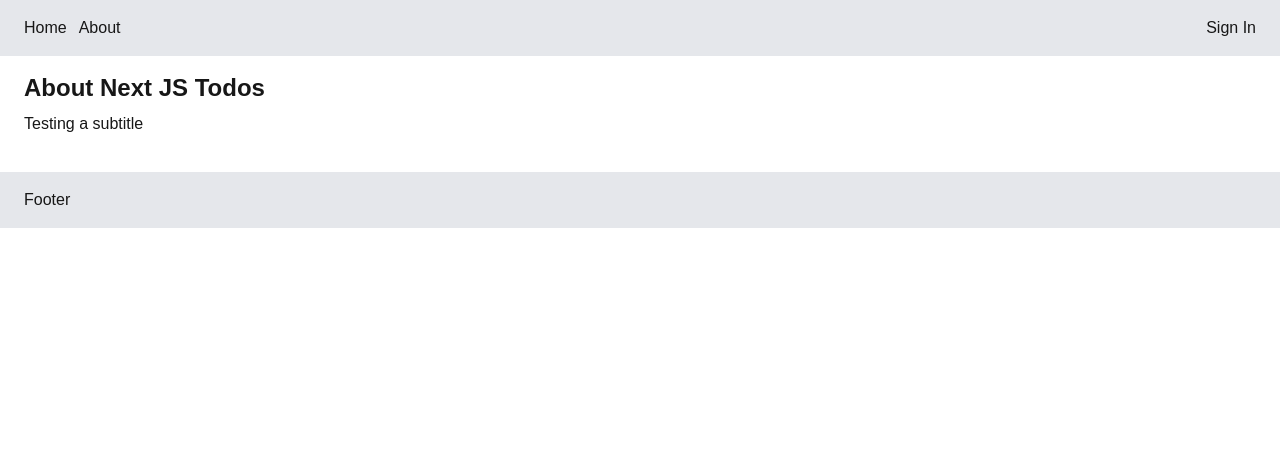
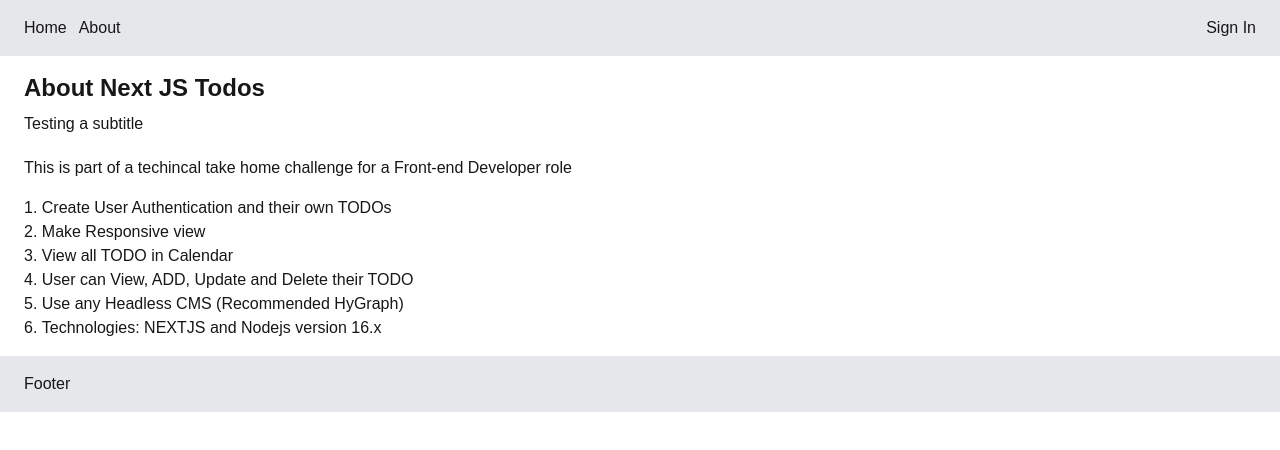
Before and after one commit to Julian1936/next-todo, a Next.js app: page /about in a window 1280 px wide. Shown: the top 450 px of the page. Built offline with nearby package versions, Linux system fonts and the light colour scheme; no server answers.

Commit message:
feat: enhance About page with additional details and update Home page title to include user's first name

```diff
--- a/app/about/page.tsx
+++ b/app/about/page.tsx
@@ -4,6 +4,15 @@ export default function AboutPage() {
   return (
     <>
       <PageTitle title="About Next JS Todos" subTitle="Testing a subtitle" />
+      <p className="mb-4">This is part of a techincal take home challenge for a Front-end Developer role</p>
+      <ol className="list-decimal list-inside">
+        <li>Create User Authentication and their own TODOs</li>
+        <li>Make Responsive view</li>
+        <li>View all TODO in Calendar</li>
+        <li>User can View, ADD, Update and Delete their TODO</li>
+        <li>Use any Headless CMS (Recommended HyGraph)</li>
+        <li>Technologies: NEXTJS and Nodejs version 16.x</li>
+      </ol>
     </>
   );
 }
--- a/app/components/EditTodoForm.tsx
+++ b/app/components/EditTodoForm.tsx
@@ -16,10 +16,16 @@ interface EditTodoFormProps {
   onCancel?: () => void;
 }
 
+function toLocalDatetimeInputValue(isoString: string): string {
+  const date = new Date(isoString);
+  const localMs = date.getTime() - date.getTimezoneOffset() * 60000;
+  return new Date(localMs).toISOString().slice(0, 16);
+}
+
 export default function EditTodoForm({ todo, onSaved, onCancel }: EditTodoFormProps) {
   const [todoTitle, setTodoTitle] = useState(todo.todoTitle);
   const [todoDetails, setTodoDetails] = useState(todo.todoDetails ?? "");
-  const [todoBy, setTodoBy] = useState(todo.todoBy ? todo.todoBy.slice(0, 16) : "");
+  const [todoBy, setTodoBy] = useState(todo.todoBy ? toLocalDatetimeInputValue(todo.todoBy) : "");
   const [status, setStatus] = useState<"idle" | "loading" | "error">("idle");
 
   async function handleSubmit(e: React.SubmitEvent<HTMLFormElement>) {
--- a/app/page.tsx
+++ b/app/page.tsx
@@ -13,7 +13,7 @@ export default function Home() {
 
   return (
     <>
-      <PageTitle title="Next JS Todos" subTitle="Testing a subtitle" />
+      <PageTitle title={`${session?.user?.firstName ? `${session.user.firstName}'s` : ""} Next JS Todos`} subTitle="Testing a subtitle" />
 
       {session?.user ? (
         <>
```
